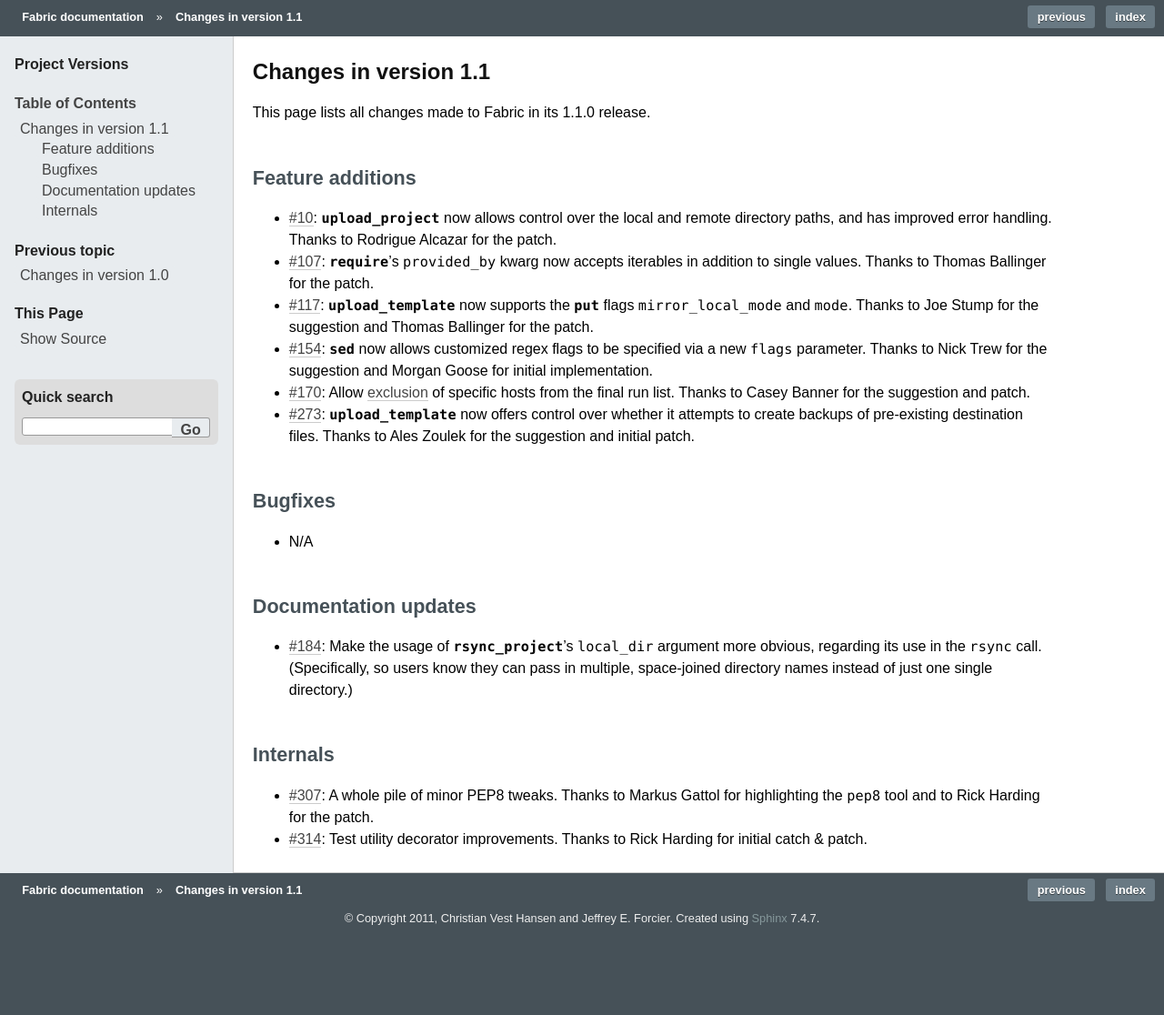
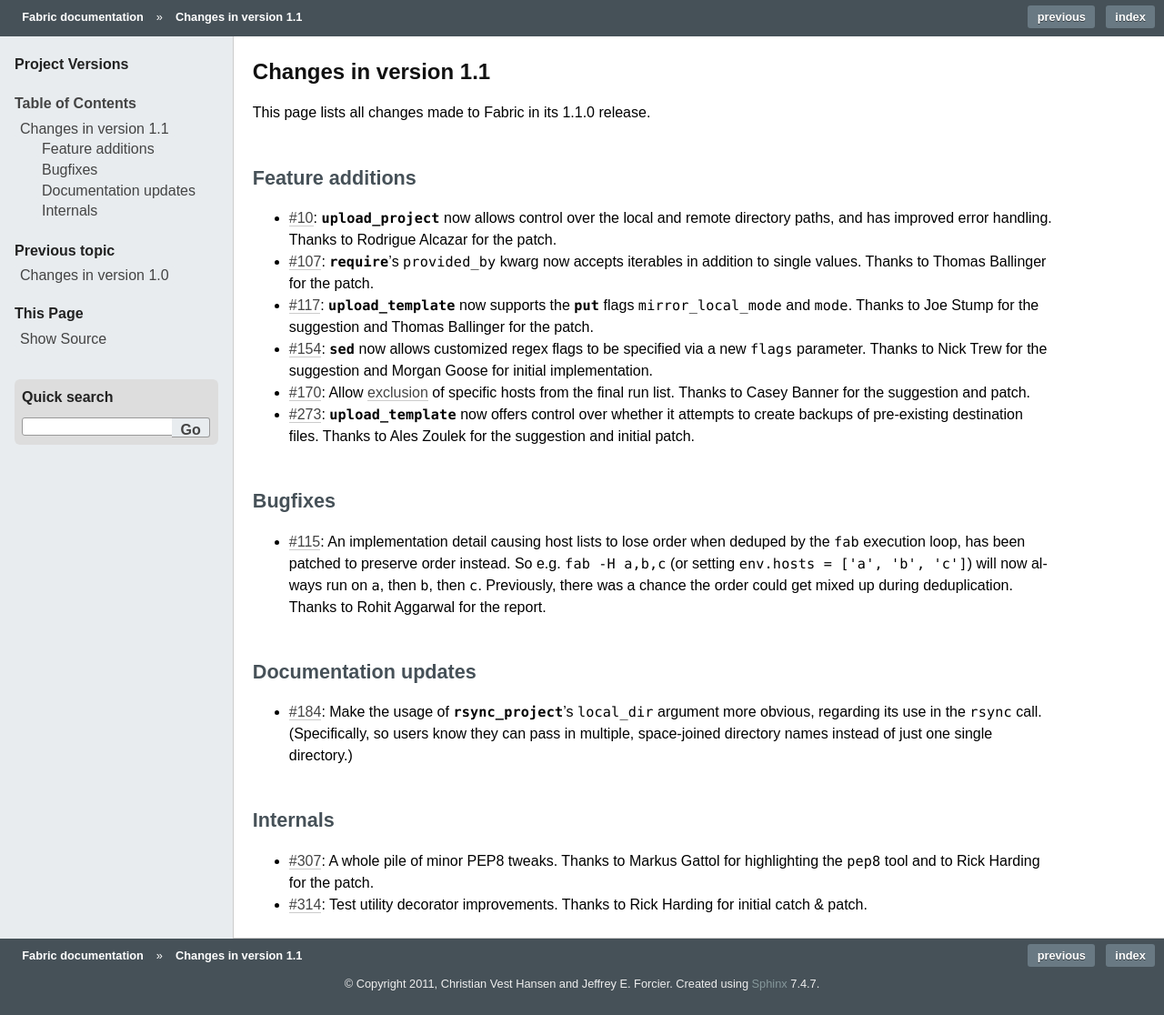
Before and after one commit to fabric/fabric, a Sphinx documentation site: the page built from docs/changes/1.1.rst, in a window 1280 px wide. Shown: the whole page at 91% size. Built offline with Sphinx 7.4.7, drawn with Linux system fonts in a browser that asks for light colours; the version number could not be read and is left out; before the commit the page ends 1044 px from its top, so only the background shows below that.

Commit message:
Implements #115 - don't use set() to dedupe host lists

```diff
--- a/docs/changes/1.1.rst
+++ b/docs/changes/1.1.rst
@@ -29,7 +29,12 @@
 Bugfixes
 ========
 
-* N/A
+* :issue:`115`: An implementation detail causing host lists to lose order
+  when deduped by the ``fab`` execution loop, has been patched to preserve
+  order instead. So e.g. ``fab -H a,b,c`` (or setting ``env.hosts = ['a', 'b',
+  'c']``) will now always run on ``a``, then ``b``, then ``c``. Previously,
+  there was a chance the order could get mixed up during deduplication. Thanks
+  to Rohit Aggarwal for the report.
 
 Documentation updates
 =====================
```
Also changed, not shown: 1 other file.
